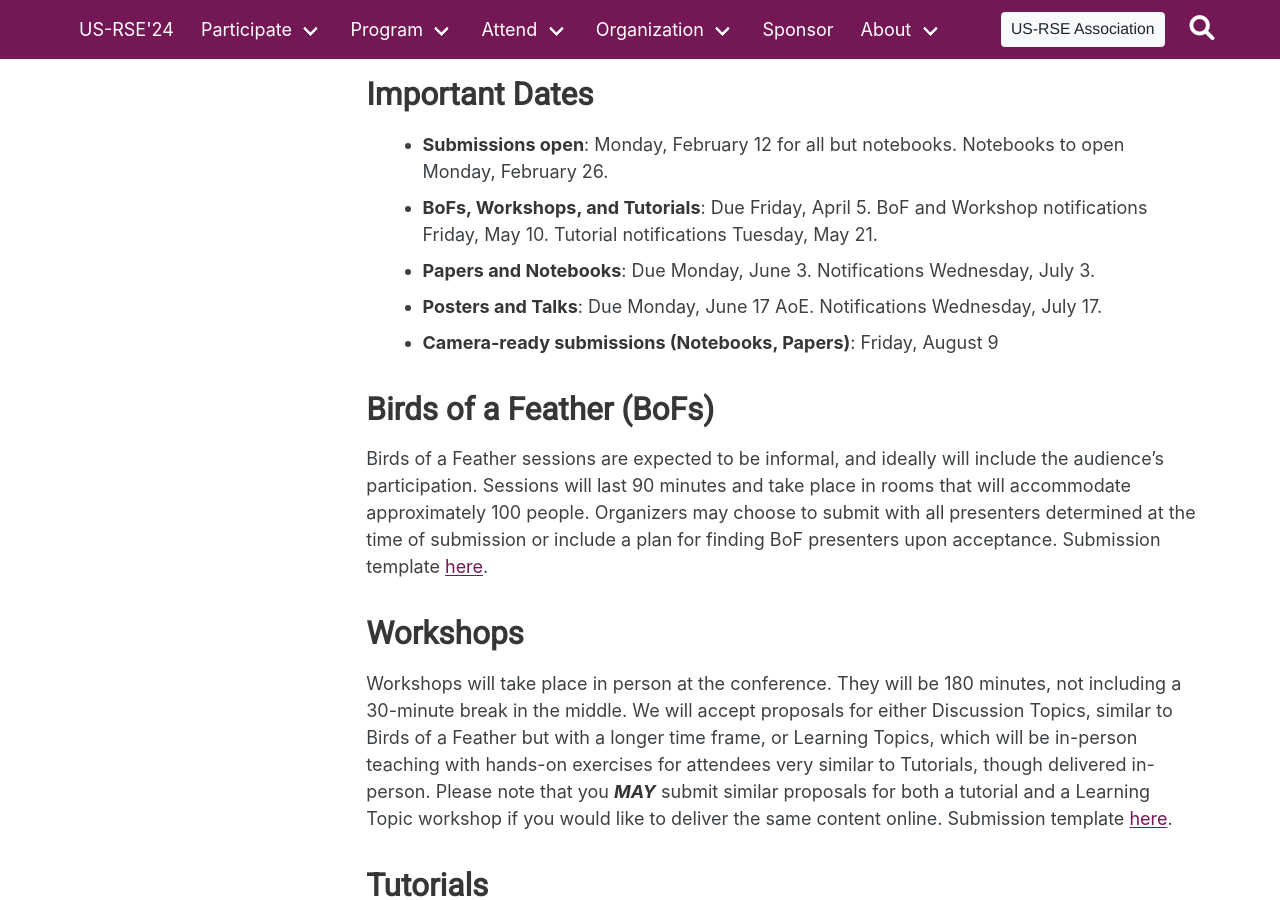
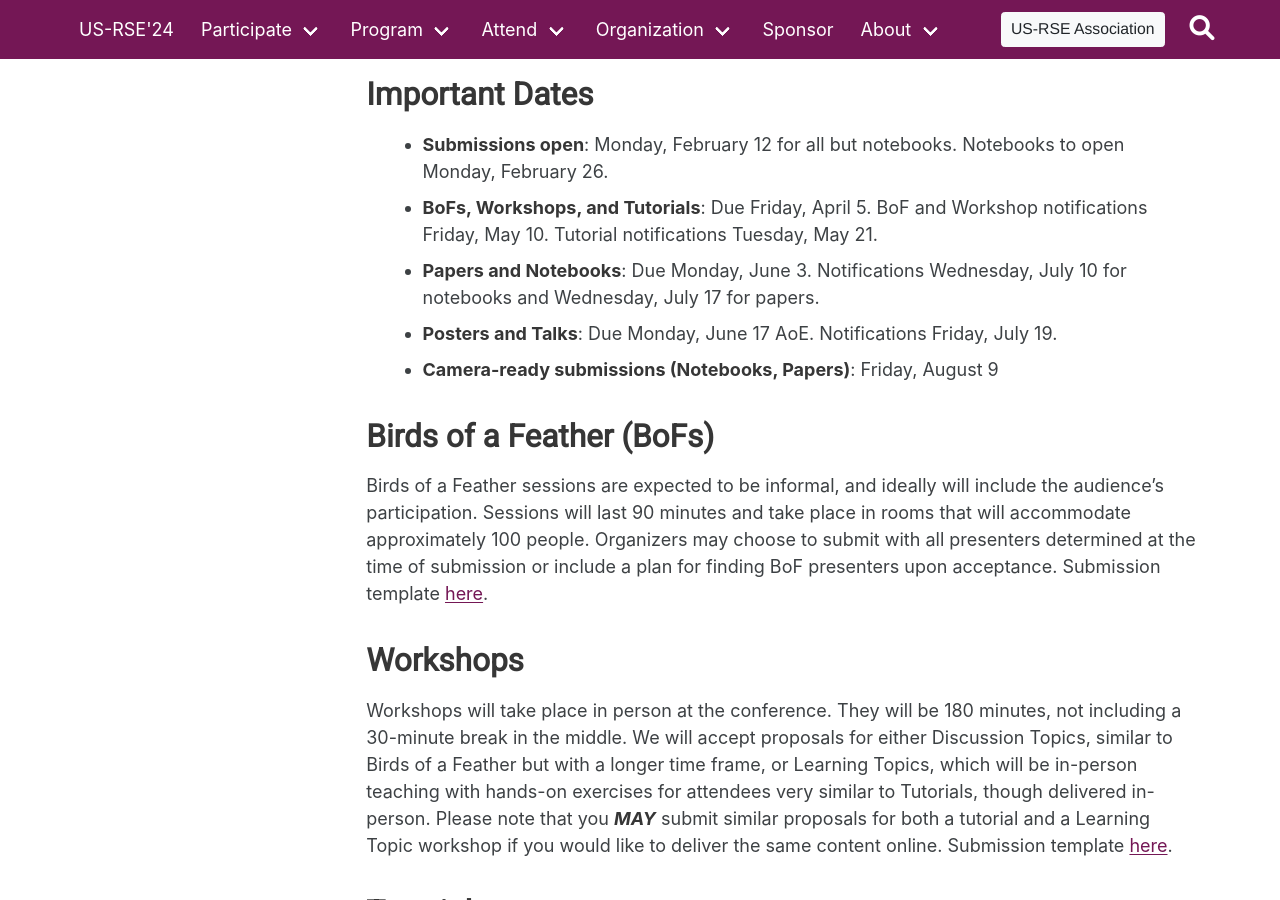
Before and after one commit to USRSE/usrse24, a Jekyll site: the page built from pages/participate/participate.md, in a window 1280 px wide and 900 px high, scrolled down 940 px. Built offline with Jekyll 4.4.1, drawn with Linux system fonts in a browser that asks for light colours; a style sheet for code colours, icons or effects is not loaded.

Commit message:
Update participate.md

```diff
--- a/pages/participate/participate.md
+++ b/pages/participate/participate.md
@@ -43,8 +43,8 @@ Accepted abstracts will be placed on the website ahead of the conference.
 
 - **Submissions open**: Monday, February 12 for all but notebooks. Notebooks to open Monday, February 26.
 - **BoFs, Workshops, and Tutorials**: Due Friday, April 5. BoF and Workshop notifications Friday, May 10. Tutorial notifications Tuesday, May 21.
-- **Papers and Notebooks**: Due Monday, June 3. Notifications Wednesday, July 3.
-- **Posters and Talks**: Due Monday, June 17 AoE. Notifications Wednesday, July 17.
+- **Papers and Notebooks**: Due Monday, June 3. Notifications Wednesday, July 10 for notebooks and Wednesday, July 17 for papers.
+- **Posters and Talks**: Due Monday, June 17 AoE. Notifications Friday, July 19.
 - **Camera-ready submissions (Notebooks, Papers)**: Friday, August 9
 
 ## Birds of a Feather (BoFs)
```
